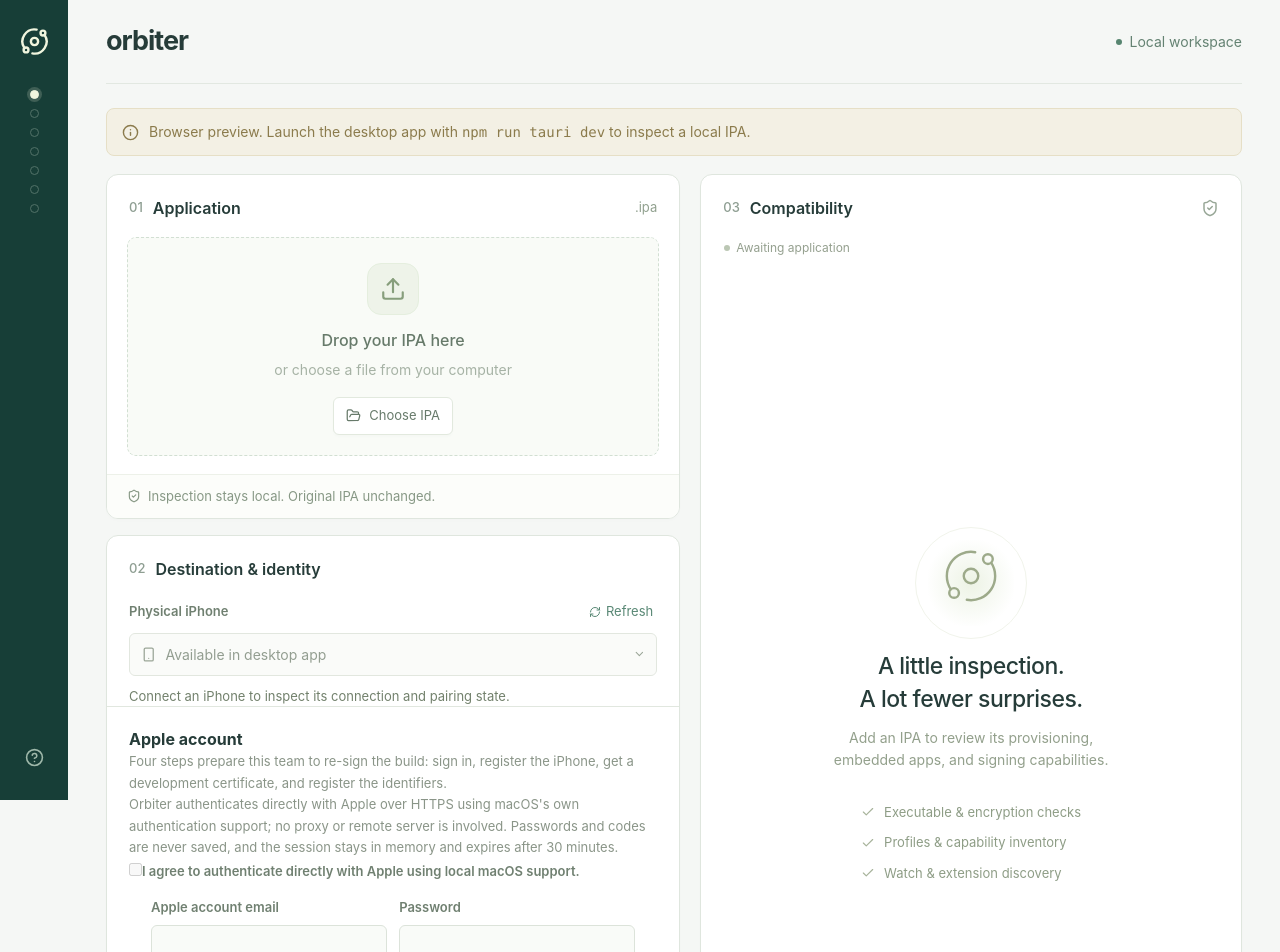
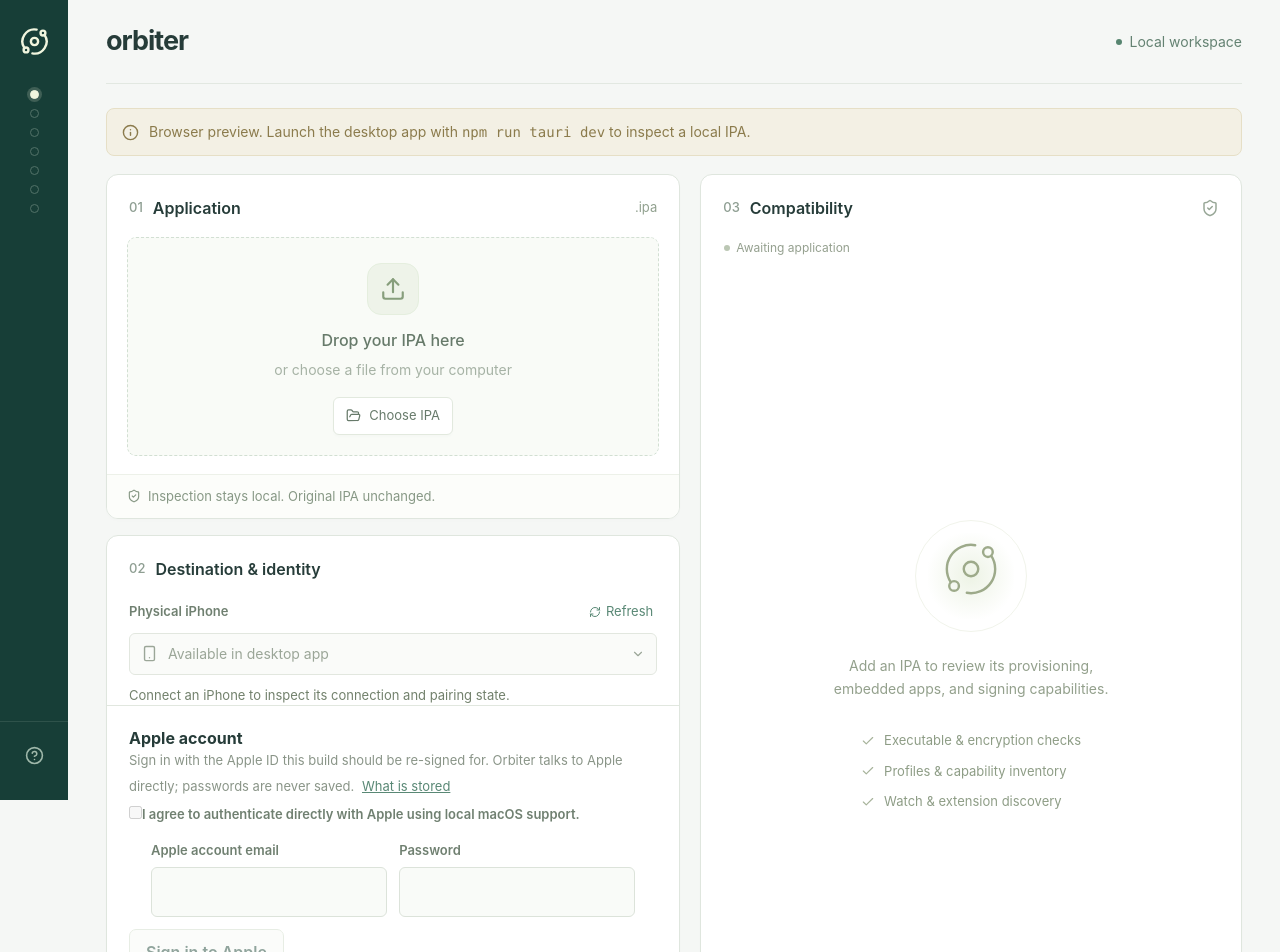
Before and after one commit to sger/orbiter, a React (Vite) app: page / in a window 1280 px wide. Shown: the top 952 px of the page. Built offline with nearby package versions, Linux system fonts and the light colour scheme.

Commit message:
Draw every dropdown the same and stop the stage row overflowing

```diff
--- /dev/null
+++ b/src/app/Rail.tsx
@@ -0,0 +1,92 @@
+import { CircleHelp, Orbit } from "lucide-react";
+import type { Stage } from "../state/pipeline";
+
+/// The left rail: progress through the pipeline, then anything that is not progress.
+///
+/// The two are kept apart deliberately. Progress is generated from the pipeline's stages, so it
+/// grows on its own when a stage is added and nothing here needs editing. Items are a fixed,
+/// hand-written list — Help today, settings or a second workspace later — and they sit below a
+/// divider so a new one can never be mistaken for another step of the flow. The rail is not
+/// navigation: nothing here changes what the main column shows except by opening a panel beside it.
+export type RailItem = {
+  id: string;
+  label: string;
+  icon: React.ReactNode;
+  active?: boolean;
+  onSelect: () => void;
+};
+
+export function Rail({
+  stages,
+  items,
+  onSelectStage,
+}: {
+  stages: Stage[];
+  items: RailItem[];
+  /// Scrolls the column to that stage. A dot is a shortcut, not a route.
+  onSelectStage: (id: string) => void;
+}) {
+  return (
+    <aside className="fixed inset-y-0 left-0 flex w-[52px] flex-col items-center bg-rail px-0 py-[27px] text-rail-ink md:w-[68px]">
+      <a
+        className="flex text-rail-bright no-underline"
+        href="#"
+        aria-label="Orbiter home"
+      >
+        <Orbit size={29} />
+      </a>
+      <ol
+        className="mt-[34px] flex list-none flex-col items-center gap-2.5 p-0"
+        aria-label="Progress"
+      >
+        {stages.map((stage) => (
+          <li key={stage.id}>
+            <button
+              title={`${stage.title} — ${stage.state}`}
+              onClick={() => onSelectStage(stage.id)}
+              className={`block h-[9px] w-[9px] rounded-full border p-0 ${
+                stage.state === "done"
+                  ? "border-go bg-go"
+                  : stage.state === "current"
+                    ? "border-rail-bright bg-rail-bright shadow-[0_0_0_3px_rgba(240,245,222,0.18)]"
+                    : "border-rail-line bg-transparent"
+              }`}
+            >
+              <span className="sr-only">
+                {stage.title}: {stage.state}
+              </span>
+            </button>
+          </li>
+        ))}
+      </ol>
+      {/* Everything below the divider is not a step. */}
+      <div className="mt-auto flex w-full flex-col items-center gap-1 border-t border-rail-line/40 pt-4">
+        {items.map((item) => (
+          <button
+            key={item.id}
+            title={item.label}
+            aria-label={item.label}
+            aria-expanded={item.active}
+            onClick={item.onSelect}
+            className={`grid place-items-center rounded-lg border-0 bg-transparent p-2 hover:text-rail-bright ${
+              item.active ? "bg-rail-line/40 text-rail-bright" : "text-rail-dim"
+            }`}
+          >
+            {item.icon}
+          </button>
+        ))}
+      </div>
+    </aside>
+  );
+}
+
+/// The rail's fixed items. Adding one is adding an entry here.
+export function helpItem(active: boolean, onSelect: () => void): RailItem {
+  return {
+    id: "help",
+    label: "Help",
+    icon: <CircleHelp size={19} />,
+    active,
+    onSelect,
+  };
+}
--- /dev/null
+++ b/src/app/Select.tsx
@@ -0,0 +1,46 @@
+import { ChevronDown } from "lucide-react";
+
+/// Every dropdown in the interface, drawn the same way.
+///
+/// There were two: the device selector drew its own bordered row with an icon and a chevron, while
+/// the team and Watch selects kept the platform's native control. Two dropdowns a few pixels apart
+/// looking like different kinds of thing is the sort of difference a person reads as meaning
+/// something. The native chevron is replaced by one of ours so the row's metrics are ours too.
+export function Select({
+  id,
+  icon,
+  value,
+  disabled,
+  onChange,
+  children,
+}: {
+  id: string;
+  /// Optional leading glyph, as the device selector has.
+  icon?: React.ReactNode;
+  value: string;
+  disabled?: boolean;
+  onChange: (value: string) => void;
+  children: React.ReactNode;
+}) {
+  return (
+    <div
+      className={`flex items-center gap-2.5 rounded-control border border-line px-[11px] py-2.5 ${
+        disabled
+          ? "bg-surface-soft text-ink-faint"
+          : "bg-surface-soft text-ink-muted"
+      }`}
+    >
+      {icon}
+      <select
+        id={id}
+        disabled={disabled}
+        value={value}
+        onChange={(event) => onChange(event.target.value)}
+        className="w-full min-w-0 appearance-none border-0 bg-transparent text-sm text-ink disabled:text-ink-faint"
+      >
+        {children}
+      </select>
+      <ChevronDown size={14} className="flex-none" />
+    </div>
+  );
+}
--- a/src/features/device/Devices.tsx
+++ b/src/features/device/Devices.tsx
@@ -1,7 +1,8 @@
 import { useCallback, useEffect, useRef, useState } from "react";
 import { discoverDevices, isTauri } from "../../ipc/commands";
 import type { Device, Discovery } from "../../types";
-import { ChevronDown, RefreshCw, Smartphone } from "lucide-react";
+import { RefreshCw, Smartphone } from "lucide-react";
+import { Select } from "../../app/Select";
 const labels = {
   paired: "Pairing verified",
   locked: "Locked",
@@ -84,13 +85,12 @@
           {busy ? "Checking…" : "Refresh"}
         </button>
       </div>
-      <div className="select-wrap">
-        <Smartphone size={17} />
-        <select
+      <Select
         id="device"
+        icon={<Smartphone size={17} className="flex-none" />}
         disabled={!desktop || !result?.devices.length || busy || paused}
         value={selected}
-          onChange={(e) => setSelected(e.target.value)}
+        onChange={setSelected}
       >
         <option value="">
           {!desktop
@@ -105,13 +105,11 @@
         </option>
         {result?.devices.map((d) => (
           <option value={String(d.id)} key={d.id}>
-              {d.name ?? d.product_type ?? "Apple device (identity unverified)"}{" "}
-              · {d.connection} · {labels[d.state]}
+            {d.name ?? d.product_type ?? "Apple device (identity unverified)"} ·{" "}
+            {d.connection} · {labels[d.state]}
           </option>
         ))}
-        </select>
-        <ChevronDown size={14} />
-      </div>
+      </Select>
       <div className="device-status" role="status" aria-live="polite">
         {device ? (
           <>
--- a/src/features/team/Accounts.tsx
+++ b/src/features/team/Accounts.tsx
@@ -10,6 +10,8 @@
   withdrawCertificates,
 } from "../../ipc/commands";
 import { invoke } from "@tauri-apps/api/core";
+import { Users, Watch } from "lucide-react";
+import { Select } from "../../app/Select";
 import { Stage } from "../../app/Stage";
 import type { StageState } from "../../state/pipeline";
 import type {
@@ -241,16 +243,18 @@
             });
           }}
         >
+          {/* One line. What this means in full is in Help, one click away, rather than four
+              paragraphs a person must read past every time to reach the password field. */}
           <p className="hint">
-            Four steps prepare this team to re-sign the build: sign in, register
-            the iPhone, get a development certificate, and register the
-            identifiers.
-          </p>
-          <p className="hint">
-            Orbiter authenticates directly with Apple over HTTPS using macOS's
-            own authentication support; no proxy or remote server is involved.
-            Passwords and codes are never saved, and the session stays in memory
-            and expires after 30 minutes.
+            Sign in with the Apple ID this build should be re-signed for.
+            Orbiter talks to Apple directly; passwords are never saved.{" "}
+            <button
+              type="button"
+              className="text-button underline"
+              onClick={() => onHelp("account")}
+            >
+              What is stored
+            </button>
           </p>
           <label className="auth-consent">
             <input
@@ -290,24 +294,32 @@
               />
             </div>
           </div>
+          {/* The action and the reason it is unavailable belong on one line: a button with its
+              explanation stranded below it reads as two unrelated things. */}
+          <div className="mt-3 flex flex-wrap items-center gap-x-3 gap-y-1.5">
             <button
               type="submit"
-            className="secondary"
+              className="secondary !mt-0"
               disabled={signInBlocker !== null}
               aria-describedby="sign-in-help"
             >
               Sign in to Apple
             </button>
-          <p id="sign-in-help" className="hint" role="status">
+            <p id="sign-in-help" className="hint min-w-0 flex-1" role="status">
               {signInBlocker ?? "Ready to sign in with Apple."}
             </p>
+          </div>
         </form>
       )}
+      {/* Only while it says something the stages do not. Once signed in they carry the state, and
+          a third line repeating it is noise between the form and the first step. */}
+      {(!signedIn || view.stage === "failed") && (
         <p className="hint" role="status" aria-live="polite">
           {desktop
             ? view.message
             : "Apple sign-in is available in the desktop app."}
         </p>
+      )}
       {view.challenge && (
         <div className="two-factor">
           <p>
@@ -396,6 +408,7 @@
       {signedIn && (
         <>
           <Stage
+            id="team"
             index={1}
             title="Signing team"
             state={stageState(!!view.selected_team, true)}
@@ -463,6 +476,7 @@
           {view.selected_team && (
             <div className="register-device">
               <Stage
+                id="registration"
                 index={2}
                 title="Register this iPhone"
                 state={stageState(!!registration, true)}
@@ -532,6 +546,7 @@
                 )}
               </Stage>
               <Stage
+                id="certificate"
                 index={3}
                 title="Development certificate"
                 state={stageState(!!certificate, true)}
@@ -680,6 +695,7 @@
                 </button>
               </Stage>
               <Stage
+                id="identifiers"
                 index={4}
                 title="App identifiers and profiles"
                 state={stageState(
@@ -702,11 +718,12 @@
                 {hasWatchApp && (
                   <>
                     <label htmlFor="watch-choice">Watch app</label>
-                    <select
+                    <Select
                       id="watch-choice"
+                      icon={<Watch size={16} className="flex-none" />}
                       value={watch}
                       disabled={disabled || provBusy}
-                      onChange={(e) => setWatch(e.target.value as WatchChoice)}
+                      onChange={(value) => setWatch(value as WatchChoice)}
                     >
                       <option value="undecided">
                         Choose what happens to it
@@ -719,7 +736,7 @@
                         Sign it too — unverified on this team, and it spends
                         another identifier
                       </option>
-                    </select>
+                    </Select>
                     <p className="hint">
                       This build includes a Watch app. It is never dropped
                       silently, so choose before identifiers are registered.
--- a/src/main.tsx
+++ b/src/main.tsx
@@ -48,6 +48,7 @@
 import { InstallSigned } from "./features/install/InstallSigned";
 import { DeviceLog } from "./features/diagnose/DeviceLog";
 import { HelpPanel } from "./features/help/HelpPanel";
+import { Rail, helpItem } from "./app/Rail";
 const inspectionStages = [
   "Checking archive",
   "Reading bundles and signatures",
@@ -293,50 +294,20 @@
     ).length ?? 0;
   return (
     <div className="shell">
-      <aside className="fixed inset-y-0 left-0 flex w-[52px] flex-col items-center bg-rail px-0 py-[27px] text-rail-ink md:w-[68px]">
-        <a
-          className="flex text-rail-bright no-underline"
-          href="#"
-          aria-label="Orbiter home"
-        >
-          <Orbit size={29} />
-        </a>
-        {/* Where you are in the pipeline, without scrolling the column to find out. */}
-        <ol
-          className="mt-[34px] flex list-none flex-col items-center gap-2.5 p-0"
-          aria-label="Progress"
-        >
-          {steps.map((entry) => (
-            <li
-              key={entry.id}
-              title={entry.title}
-              className={`h-[9px] w-[9px] rounded-full border ${
-                entry.state === "done"
-                  ? "border-go bg-go"
-                  : entry.state === "current"
-                    ? "border-rail-bright bg-rail-bright shadow-[0_0_0_3px_rgba(240,245,222,0.18)]"
-                    : "border-rail-line"
-              }`}
-            >
-              <span className="sr-only">
-                {entry.title}: {entry.state}
-              </span>
-            </li>
-          ))}
-        </ol>
-        <button
-          className="mt-auto grid place-items-center border-0 bg-transparent p-1.5 text-rail-dim hover:text-rail-bright aria-expanded:text-rail-bright"
-          title="Help"
-          aria-label="Help"
-          aria-expanded={help}
-          onClick={() => {
+      <Rail
+        stages={steps}
+        items={[
+          helpItem(help, () => {
             setHelpSection(null);
             setHelp((open) => !open);
-          }}
-        >
-          <CircleHelp size={19} />
-        </button>
-      </aside>
+          }),
+        ]}
+        onSelectStage={(id) =>
+          document
+            .querySelector(`[data-stage="${id}"]`)
+            ?.scrollIntoView({ block: "center", behavior: "smooth" })
+        }
+      />
       <main>
         <header>
           <div className="wordmark">orbiter</div>
@@ -540,10 +511,6 @@
                   <Orbit size={58} strokeWidth={1} />
                   <div />
                 </div>
-                <h3>
-                  A little inspection.
-                  <br />A lot fewer surprises.
-                </h3>
                 <p>
                   Add an IPA to review its provisioning,
                   <br />
@@ -725,11 +692,7 @@
           </details>
         )}
         <footer>
-          <span>
-            Orbiter <span className="footer-dot">/</span> Company build
-            workspace
-          </span>
-          <span>Inspection & install transport · macOS & Windows targets</span>
+          <span>Orbiter</span>
         </footer>
       </main>
       <HelpPanel
--- a/src/styles.css
+++ b/src/styles.css
@@ -43,6 +43,11 @@
   --radius-control: 6px;
 }
 
+/* The stylesheet's own rules live in a layer below Tailwind's utilities.
+   Unlayered CSS beats every layered rule regardless of specificity, so while these sat outside a
+   layer a bare `button { border: 0 }` silently defeated a `border` utility on a button — the
+   progress dots in the rail lost their outline and nothing anywhere reported a conflict. */
+@layer components {
   :root {
     font-family:
       Inter,
@@ -348,13 +353,6 @@
     border: 1px solid #f1f4eb;
     border-radius: 50%;
   }
-.empty-assessment h3 {
-  font-size: 23px;
-  line-height: 1.4;
-  letter-spacing: -0.5px;
-  font-weight: 500;
-  margin: 0;
-}
   .empty-assessment p {
     font-size: 14px;
     color: #93a08c;
@@ -499,10 +497,6 @@
     border-top: 1px solid #e7ece2;
     padding: 18px 0 22px;
     margin-top: 9px;
-}
-.footer-dot {
-  padding: 0 8px;
-  color: #c1c8ba;
   }
   .notice,
   .error {
@@ -1077,3 +1071,4 @@
   .stage-summary {
     min-width: 0;
   }
+}
```
Also changed, not shown: src/app/Stage.tsx (+16 -5 lines), 1 other file (tests, documents, lock files or other folders). Lines whose indentation alone changed are shown as unchanged.
